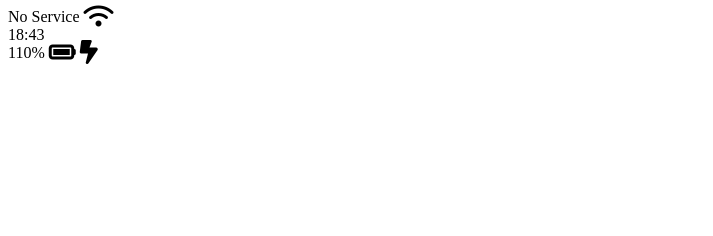
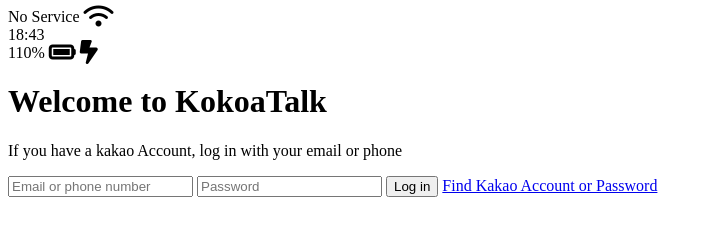
Before and after one commit to hanmin0309/kokoa-clone-2023, a plain HTML site: page index.html in a window 1280 px wide. Shown: the whole page, without its empty margins (0-713 px from the left). Drawn offline with Linux system fonts and the light colour scheme.

Commit message:
Update index.html

```diff
--- a/index.html
+++ b/index.html
@@ -23,6 +23,20 @@
                 <i class="fa-solid fa-bolt-lightning fa-xl"></i>
             </div>
         </div>
+
+        <header class="Welcome-header">
+            <h1 class="Welcome-header__title">Welcome to KokoaTalk</h1>
+            <p class="Welcome-header__text">If you have a kakao Account, log in with your email or phone</p>
+        </header>
+
+        <form id="login-form">
+            <input type="text" placeholder="Email or phone number">
+            <input type="password" placeholder="Password">
+            <input type="submit" value="Log in">
+            <a href="#">Find Kakao Account or Password</a>
+        </form>
+
+
     </div>
     <script src="https://kit.fontawesome.com/a9416530d3.js" crossorigin="anonymous"></script>
 </body>
```
